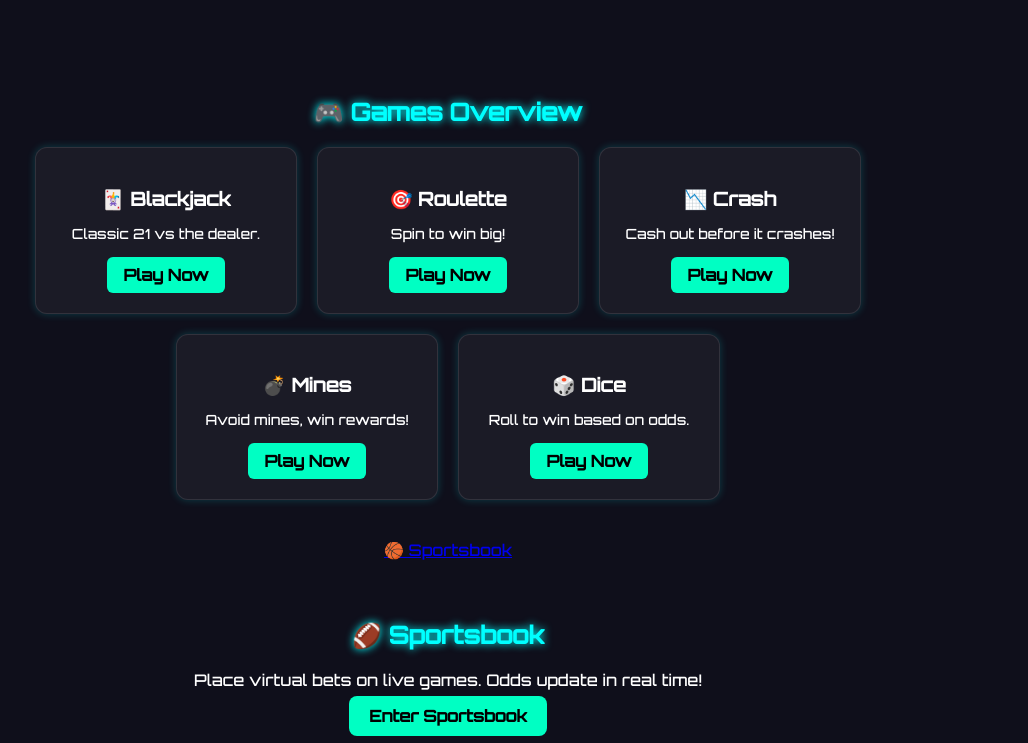
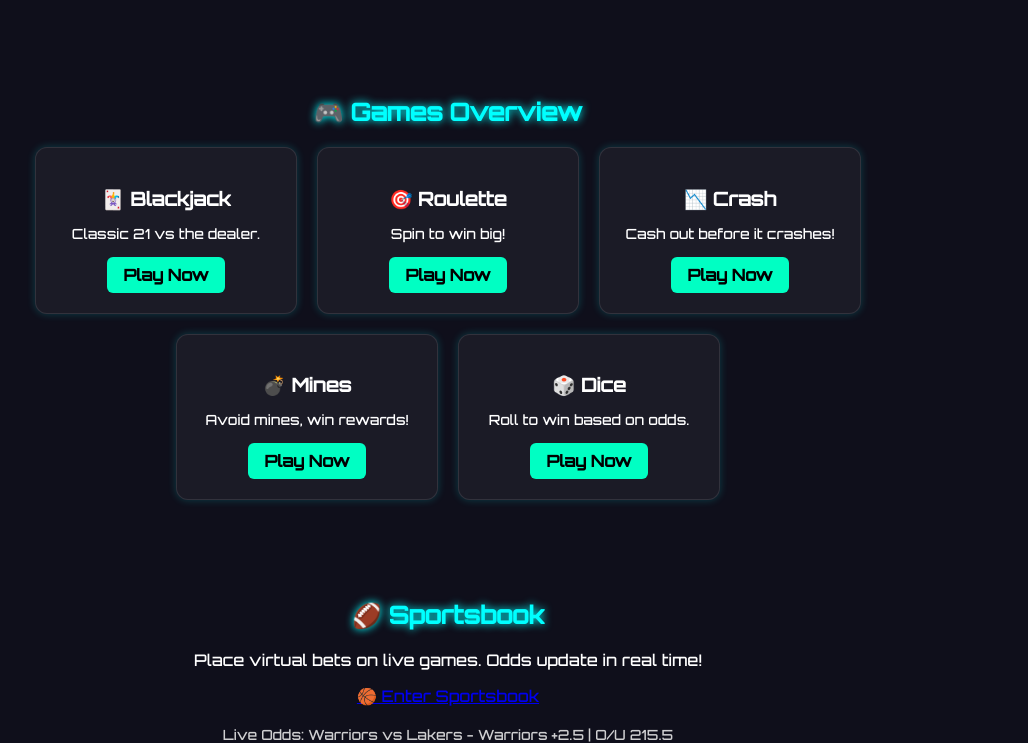
Before and after one commit to oggriff12/royalend-casino, a plain HTML site: page index.html in a window 1280 px wide. Shown: the part 222-965 px from the top of the page, without its empty margins (192-1220 px from the left). Drawn offline with nearby package versions, Linux system fonts and the light colour scheme; no server answers.

Commit message:
Update index.html

```diff
--- a/index.html
+++ b/index.html
@@ -156,12 +156,11 @@ opacity: 0.8;
 </div>
 </div>
 </section>
-  <a href="./sportsbook/index.html">🏀 Sportsbook</a>
 
 <section class="section">
 <h2>🏈 Sportsbook</h2>
 <p>Place virtual bets on live games. Odds update in real time!</p>
-<a href="./sportsbook/index.html" style="background:#00ffc3; color:#000; padding:10px 20px; border-radius:8px; text-decoration:none; font-weight:bold;">Enter Sportsbook</a>
+<a href="./sportsbook/index.html" class="neon-button">🏀 Enter Sportsbook</a>
 <div class="live-odds">
 Live Odds: Warriors vs Lakers - Warriors +2.5 | O/U 215.5
 </div>
```
